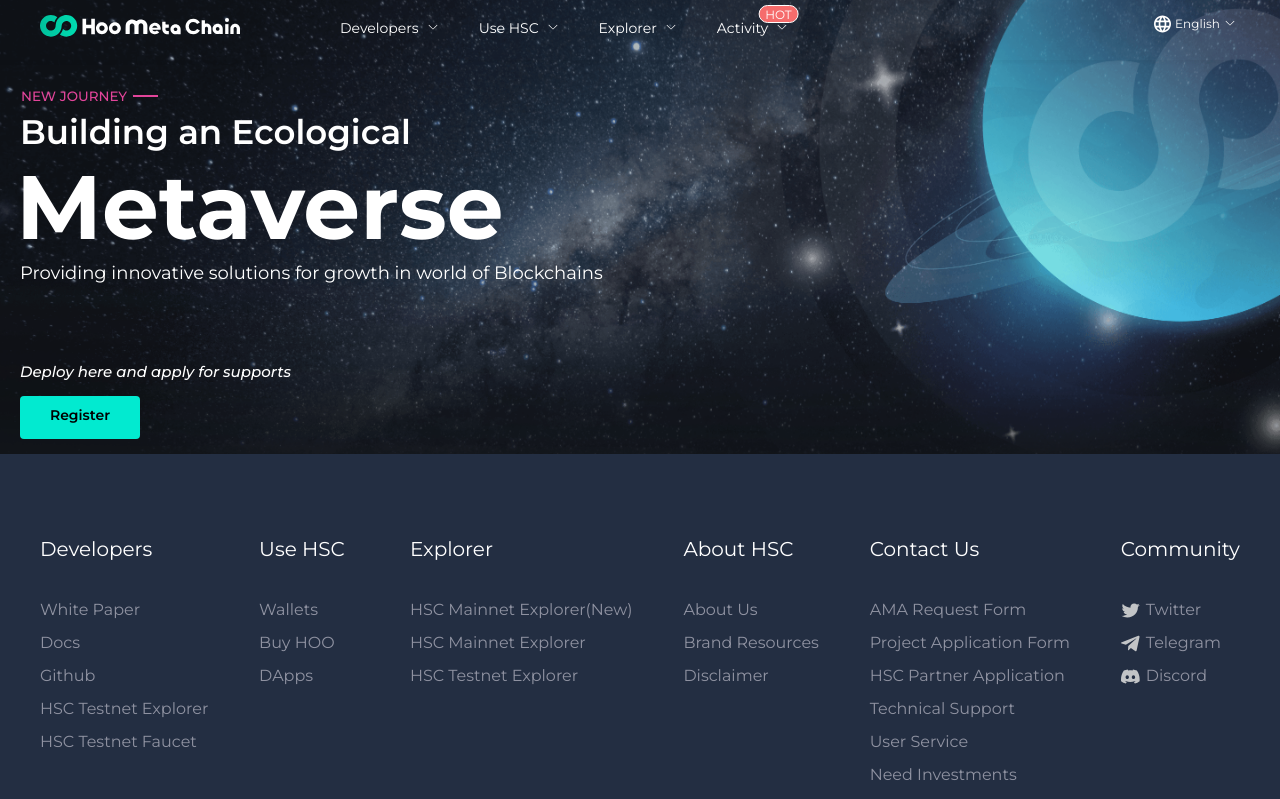
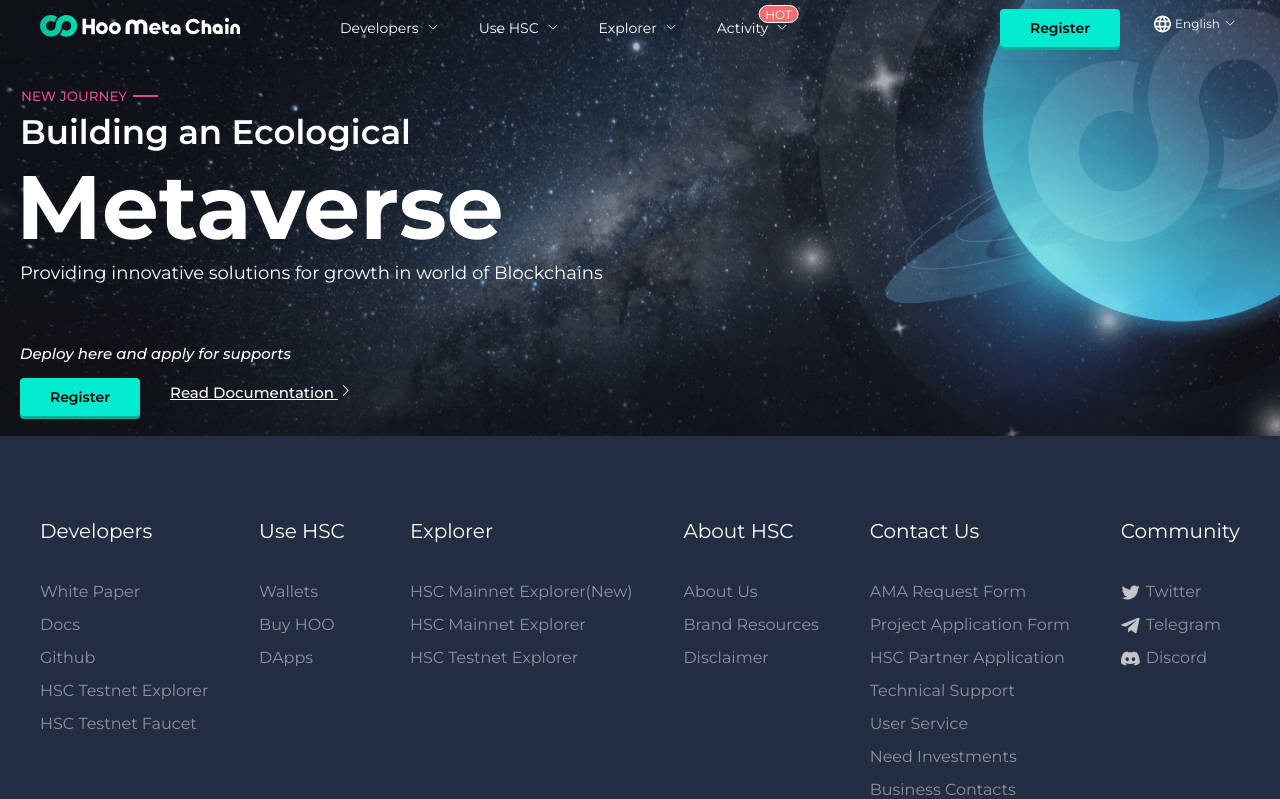
Before and after one commit to rizwanzaheer/hsc-revamp, a Vue app: page / in a window 1280 px wide. Shown: the top 799 px of the page. Built offline with nearby package versions, Linux system fonts and the light colour scheme.

Commit message:
Add the custom button fix the header style and register button Add the custom register button etc

```diff
--- /dev/null
+++ b/src/components/CustomButton.vue
@@ -0,0 +1,57 @@
+<template>
+    <el-button class="el-primary-button" v-bind="$attrs">{{title}}</el-button>
+</template>
+
+<script >
+export default {
+    inheritAttrs: false,
+
+    props: ['title'],
+};
+</script>
+
+
+<style lang="scss">
+@import '../sass/common/var';
+
+.el-primary-button {
+    border: 0;
+    background: $color-primary;
+    background-color: 'red' !important;
+    border-radius: 4px;
+    box-shadow: 0px 3px 0px $shadow-color;
+    color: $color-black;
+    cursor: pointer;
+    // font: bold;
+    font-weight: 600;
+    line-height: 18.92px;
+    text-align: center;
+    width: 120px;
+    height: 38px;
+    margin: 0;
+    outline: 0;
+    padding: 12px 20px;
+    transition: all 0.1s linear;
+    size: 15px;
+}
+.el-primary-button:active {
+    box-shadow: 0 2px 0 #02ead0;
+    transform: translateY(3px);
+    &:hover {
+        // background: "linear-gradient(180deg, #8FFDFF 0%, #02EAD0 100%)";​
+        box-shadow: 0px 3px 0px #8ffdff;
+    }
+}
+button:active {
+    box-shadow: 0 2px 0 #006599;
+    // color: red;
+    // background-color: red;
+    transform: translateY(3px);
+}
+button:visited {
+    box-shadow: 0 2px 0 #006599;
+    color: red;
+    background-color: red;
+    transform: translateY(3px);
+}
+</style>
--- a/src/layouts/header.vue
+++ b/src/layouts/header.vue
@@ -99,7 +99,7 @@
                 </el-menu>
             </div>
 
-            <div class="fr lang">
+            <div class="fr lang float-right">
                 <el-popover
                     placement="bottom"
                     trigger="hover"
@@ -128,12 +128,22 @@
                     </template>
                 </el-popover>
             </div>
+            <!-- <el-button
+                class="el-primary-button bg-[#02ead0] hover:bg-[#8FFDFF] hover:text-black mt-3 float-right mr-[30px]"
+                type="primary"
+            >Register</el-button>-->
+            <CustomButton
+                class="bg-[#02ead0] hover:bg-[#8FFDFF] hover:text-black mt-3 mr-[30px] float-right"
+                title="Register"
+                @click="testnet"
+            />
         </div>
     </div>
 </template>
 <script setup>
 import { ref, computed, onMounted, watchEffect } from 'vue';
 import { Edit, ArrowDown } from '@element-plus/icons-vue';
+import CustomButton from '../components/CustomButton.vue';
 
 const activeIndex = ref('/');
 // mobile
@@ -161,6 +171,7 @@ onMounted(() => console.log('on mounted works'));
 function toggleMenu() {
     this.isOpen = !this.isOpen;
 }
+const testnet = () => alert('testnet');
 // 语言字典
 const langOptions = (lang) => {
     console.log('calling langOptions is: ', lang);
--- a/src/pages/home/index.vue
+++ b/src/pages/home/index.vue
@@ -21,14 +21,27 @@
                 <br />
                 <br />
                 <br />
-                <br />
                 <p
                     class="text-[15px] leading-[30px] font-[500] italic text-white"
                 >Deploy here and apply for supports</p>
-                <el-button
-                    class="el-primary-button bg-[#02ead0] hover:bg-[#8FFDFF] hover:text-black mt-3"
-                    type="primary"
-                >Register</el-button>
+                <CustomButton
+                    class="bg-[#02ead0] hover:bg-[#8FFDFF] hover:text-black mt-3 mr-[30px]"
+                    title="Register"
+                    target="_blank"
+                />
+
+                <el-link
+                    class="text-[15px] leading-[19.29px]"
+                    :underline="true"
+                    href="https://hoo.com"
+                    target="_blank"
+                >
+                    Read Documentation
+                    <!-- <i class="el-icon-view el-icon--right"></i> -->
+                    <el-icon>
+                        <arrow-right />
+                    </el-icon>
+                </el-link>
             </div>
 
             <!-- <el-row>
@@ -39,6 +52,11 @@
         </div>
     </el-main>
 </template>
+<script setup>
+import CustomButton from '../../components/CustomButton.vue';
+import { ArrowRight } from '@element-plus/icons-vue';
+</script>
+
 
 <style lang="scss">
 @import '../../sass/common/_var.scss';
@@ -50,35 +68,20 @@
     }
 }
 
-.el-primary-button {
-    border: 0;
-    background: $color-primary;
-    background-color: 'red' !important;
-    border-radius: 4px;
-    box-shadow: 0 5px 0 #02ead0;
-    color: $color-black;
-    cursor: pointer;
-    // font: bold;
-    font-weight: 600;
-    line-height: 18.92px;
-    text-align: center;
-    width: 120px;
-    height: 38px;
-    margin: 0;
-    outline: 0;
-    padding: 12px 20px;
-    transition: all 0.1s linear;
-    size: 15px;
-}
-.el-primary-button:active {
-    box-shadow: 0 2px 0 #02ead0;
-    transform: translateY(3px);
+.el-link--default {
+    color: white !important;
+    text-decoration: underline !important;
     &:hover {
-        // background: "linear-gradient(180deg, #8FFDFF 0%, #02EAD0 100%)";​
-        box-shadow: 0px 3px 0px #8ffdff;
+        text-decoration: none !important;
+        // color: 'inherit' !important;
+        .el-link--inner {
+            color: rgb(59 130 246 / 0.5) !important;
+        }
+    }
+    &::after {
+        text-decoration: none !important;
     }
 }
-
 // .home-con {
 //     background: url('../../images/banner/main-banner.png') no-repeat left center;
 //     background-size: 100%;
--- a/src/sass/common/_var.scss
+++ b/src/sass/common/_var.scss
@@ -2,3 +2,5 @@ $color-primary: #02ead0;
 $color-secondary: #232029;
 $color-white: #ffffff;
 $color-black: #000000;
+
+$shadow-color: #0ea998;
```
